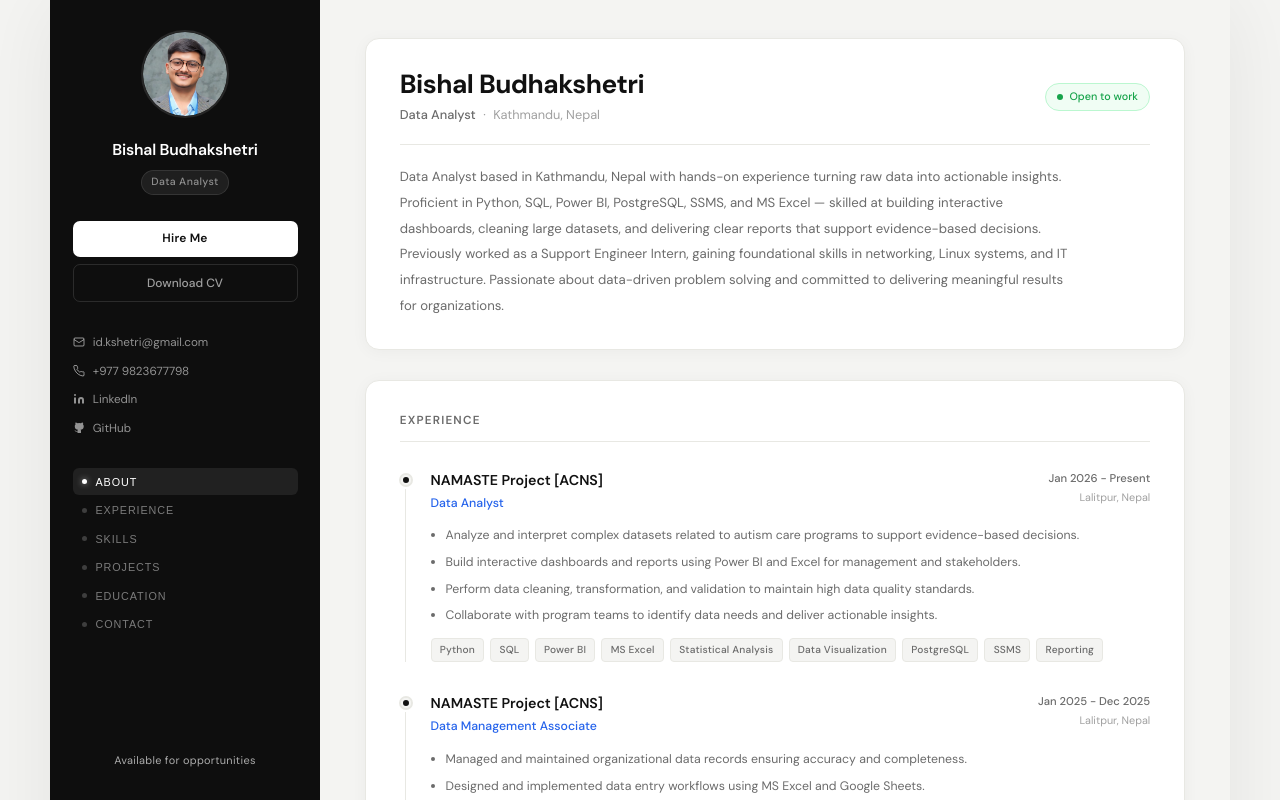
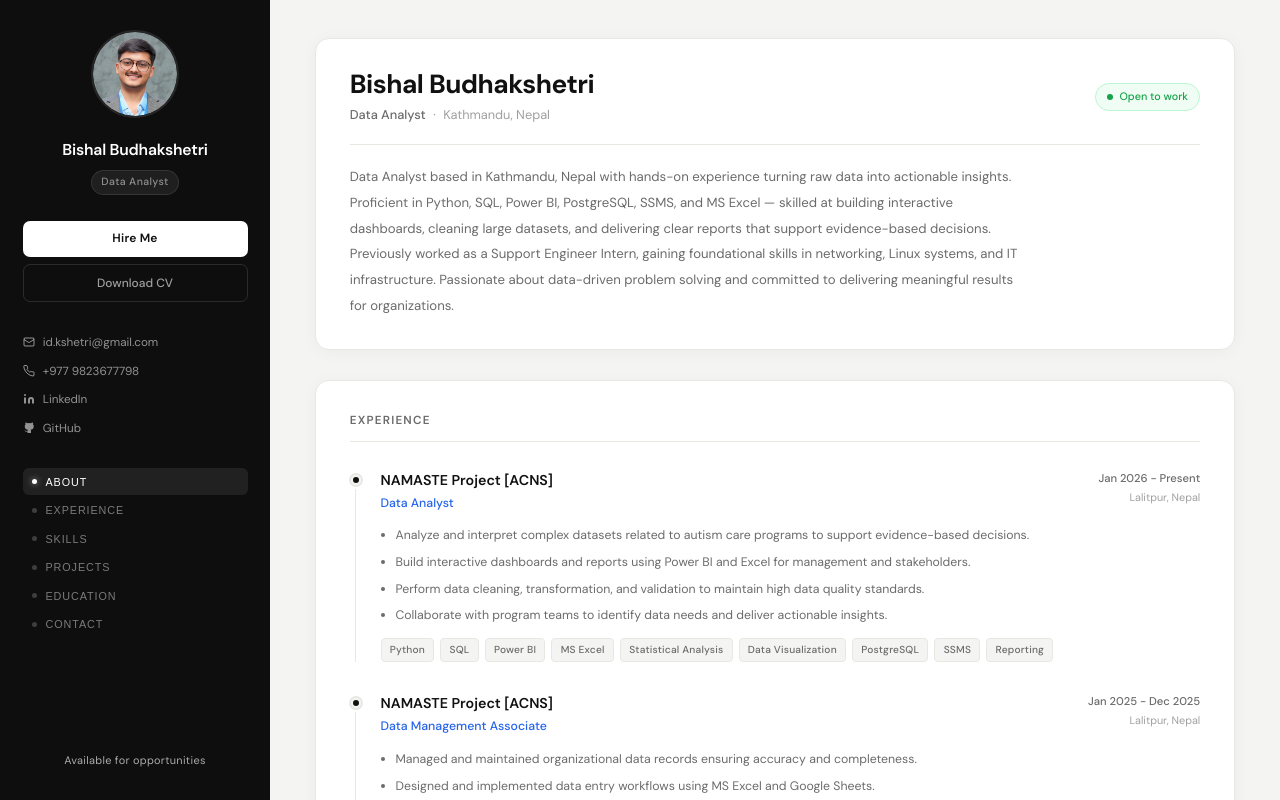
Before and after one commit to BishalKshetri/portfolio2026, a Next.js app: page / in a window 1280 px wide. Shown: the top 800 px of the page. Built offline with nearby package versions, Linux system fonts and the light colour scheme.

Commit message:
full width layout

```diff
--- a/app/page.tsx
+++ b/app/page.tsx
@@ -62,7 +62,7 @@ export default function Home() {
 const styles: Record<string, React.CSSProperties> = {
   layout: {
     display: "flex",
-    maxWidth: 1180,
+    maxWidth: 1400,
     margin: "0 auto",
     minHeight: "100vh",
     boxShadow: "0 0 80px rgba(0,0,0,0.07)",
```
